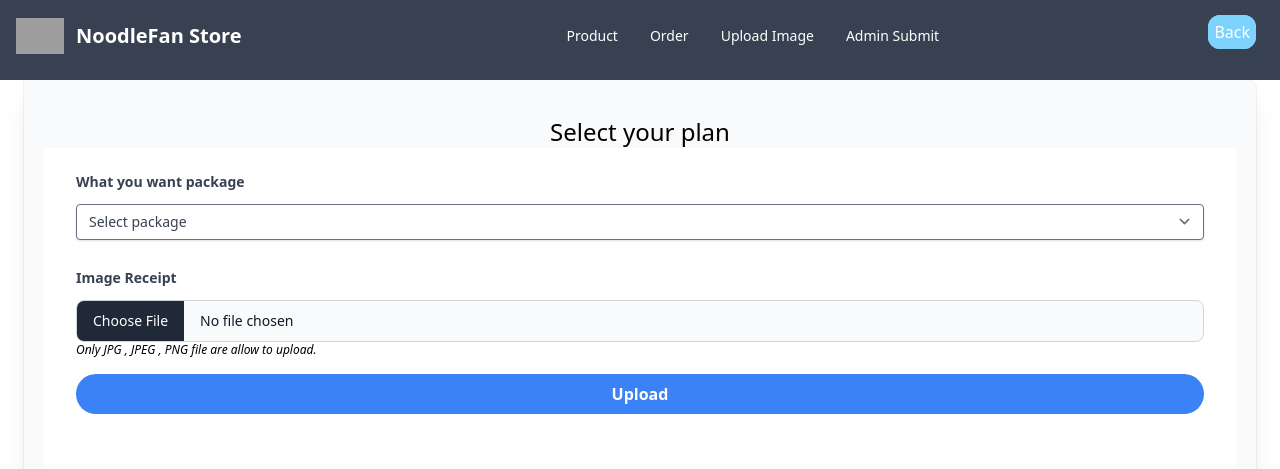
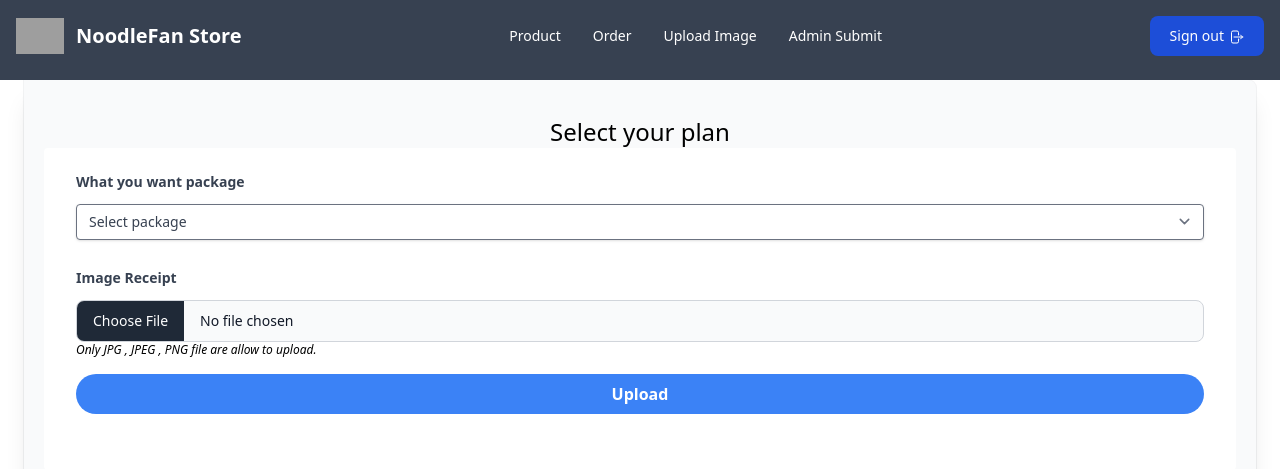
Before and after one commit to seazabuky/NoodleFan-Store, a PHP site: page /php/userSubmitReq.php in a window 1280 px wide. Shown: the top 469 px of the page. Run offline with PHP 8.4, Linux system fonts and the light colour scheme; a user stored in the database is signed in; some libraries are stand-ins or nearby versions; grey boxes are pictures that could not be loaded.

Commit message:
edit navbar

```diff
--- a/php/userSubmitReq.php
+++ b/php/userSubmitReq.php
@@ -59,6 +59,21 @@
     </style>
 </head>
 <body>
+<?php
+        include("server.php");
+        if(@$_SESSION['role']!='admin'){
+        header("Location:./foo.php");
+        }
+        $btn_login = 'Sign in';
+        $btn_icon = '<svg xmlns="http://www.w3.org/2000/svg" fill="none" viewBox="0 0 24 24" stroke-width="1.5" stroke="currentColor" class="inline-block ml-1 w-4 h-4 text-white xl:inline"><path stroke-linecap="round" stroke-linejoin="round" d="M15.75 9V5.25A2.25 2.25 0 0013.5 3h-6a2.25 2.25 0 00-2.25 2.25v13.5A2.25 2.25 0 007.5 21h6a2.25 2.25 0 002.25-2.25V15M12 9l-3 3m0 0l3 3m-3-3h12.75" /></svg>';
+        $id_btn = 'btn_login';
+        if (isset($_SESSION['role'])) {
+            $btn_login = '<a href="logout.php">Sign out</a>';
+            $id_btn = 'btn_logout';
+            $btn_icon = '<svg xmlns="http://www.w3.org/2000/svg" fill="none" viewBox="0 0 24 24" stroke-width="1.5" stroke="currentColor" class="inline-block ml-1 w-4 h-4 text-white xl:inline"><path stroke-linecap="round" stroke-linejoin="round" d="M15.75 9V5.25A2.25 2.25 0 0013.5 3h-6a2.25 2.25 0 00-2.25 2.25v13.5A2.25 2.25 0 007.5 21h6a2.25 2.25 0 002.25-2.25V15m3 0l3-3m0 0l-3-3m3 3H9" /></svg>';
+        }
+
+    ?>
 <nav class="bg-transparent px-2 sm:px-4 py-2.5 dark:bg-transparent fixed w-full z-20 top-0 left-0  ">
 			<div class="container flex flex-wrap justify-between items-center mx-auto">
 				<a href="../index.php" class="flex items-center">
@@ -66,6 +81,7 @@
 					<span class="self-center text-xl font-semibold whitespace-nowrap text-white">NoodleFan Store</span>
 				</a>
                 <div class="flex md:order-2">
+                <button type="button" id="<?php echo @$id_btn ?>" class="text-white inline-block bg-blue-700 hover:bg-blue-800 focus:ring-4 focus:outline-none focus:ring-blue-300 font-medium rounded-lg text-sm px-5 py-2.5 text-center mr-3 md:mr-0 dark:bg-blue-600 dark:hover:bg-blue-700 dark:focus:ring-blue-800"><?php echo @$btn_login, @$btn_icon ?></button>
 					<!-- open menu -->
 					<button data-collapse-toggle="navbar-sticky" type="button" class="inline-flex items-center p-2 text-sm text-gray-500 rounded-lg md:hidden hover:bg-gray-100 focus:outline-none focus:ring-2 focus:ring-gray-200 dark:text-gray-400 dark:hover:bg-gray-700 dark:focus:ring-gray-600" aria-controls="navbar-sticky" aria-expanded="false">
 						<span class="sr-only">Open main menu</span>
@@ -93,7 +109,7 @@
 				</div>
 			</div>
             <div class="absolute top-0 right-0 mr-5 mt-5">
-            <a href="../index.php" class="transition-all delay-150 duration-0 ease-in-out hover:duration-150 text-white mx-1 p-1 border-solid border-sky-300 border-2 rounded-xl bg-sky-300 hover:bg-sky-700 hover:text-lg hover:p-2 hover:drop-shadow-lg">Back</a>
+
             </div>
 		</nav>
 <div class="relative p-10 bg-gray-700">
```
Also changed, not shown: pricetable.php (+14 -1 lines).
